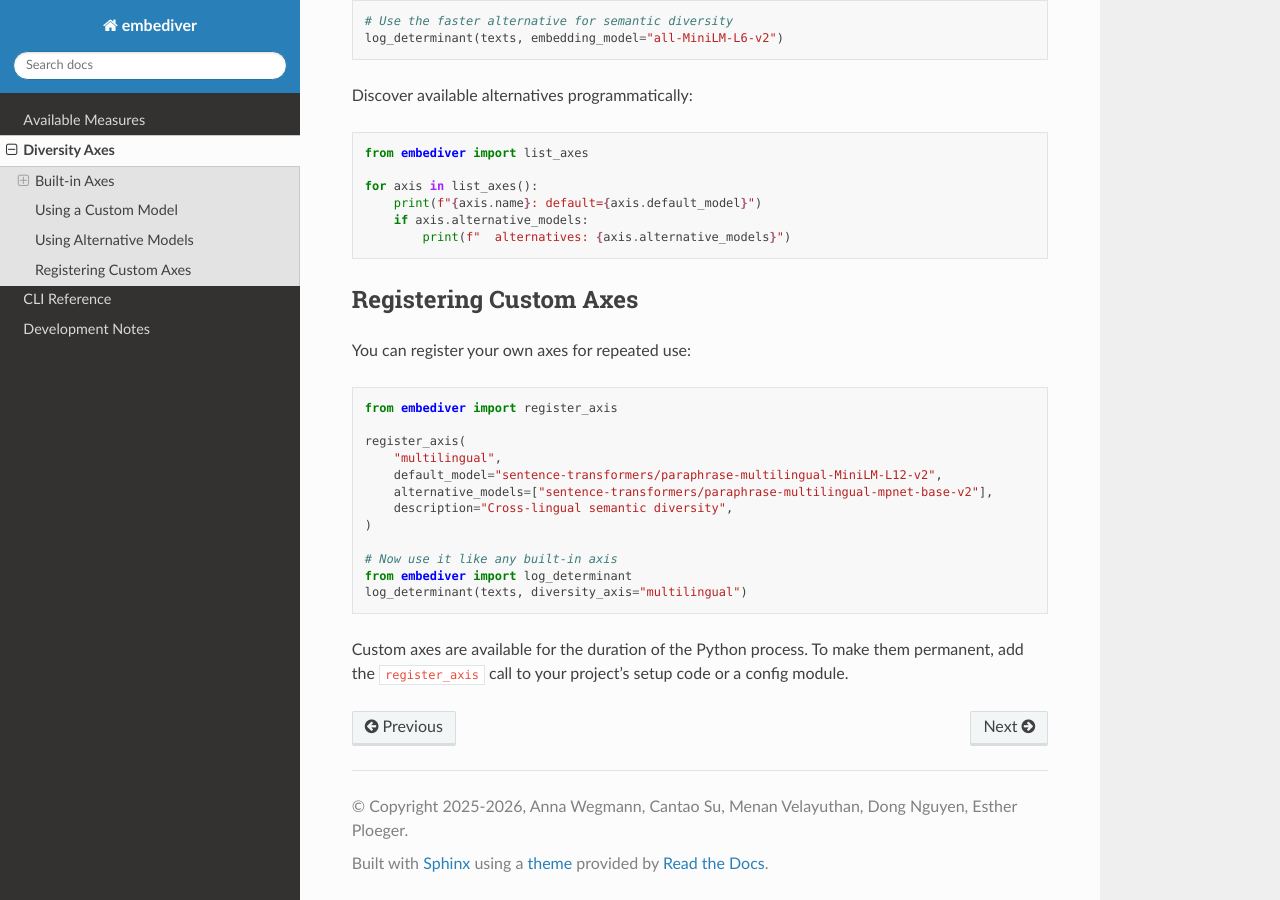
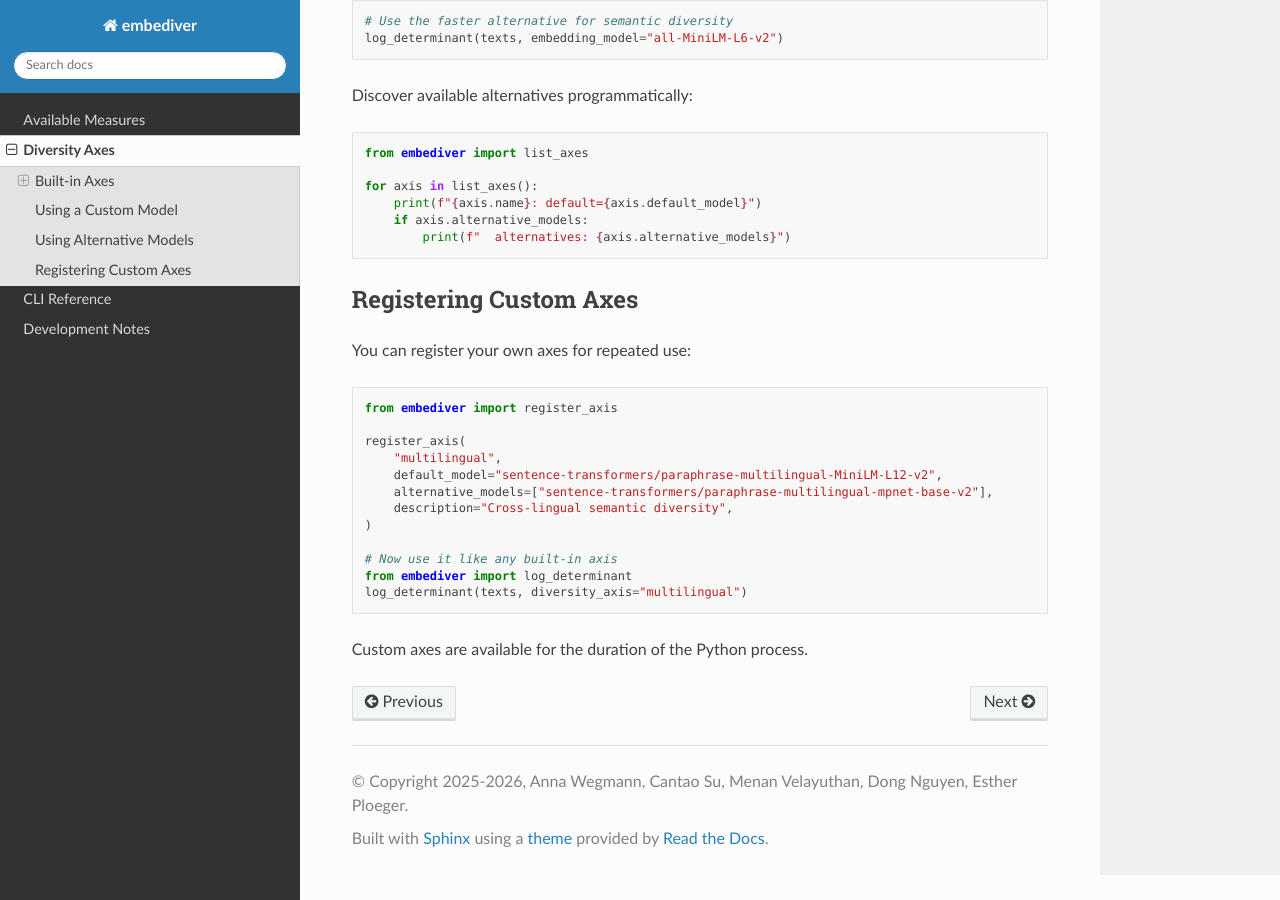
Before and after one commit to nlpsoc/emb-diversity, a Sphinx documentation site: the page built from docs/source/user-guide/axes.md, in a window 1280 px wide and 900 px high, scrolled down 1318 px. Built offline with Sphinx 7.4.7 and the Read the Docs theme 3.1.0, drawn with Linux system fonts in a browser that asks for light colours; pages that are not in the unit, such as notebooks, are missing from menus.

Commit message:
docs: remove confusing setup code suggestion from axes.md
Co-Authored-By: Claude Opus 4.6 (1M context) <noreply@anthropic.com>

````diff
--- a/docs/source/user-guide/axes.md
+++ b/docs/source/user-guide/axes.md
@@ -85,4 +85,3 @@ log_determinant(texts, diversity_axis="multilingual")
 ```
 
 Custom axes are available for the duration of the Python process.
-To make them permanent, add the `register_axis` call to your project's setup code or a config module.
````
